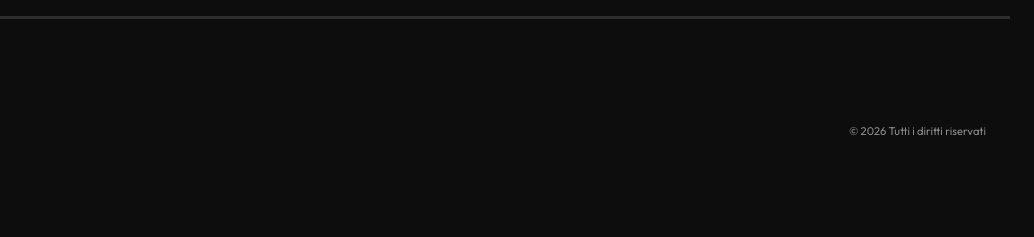
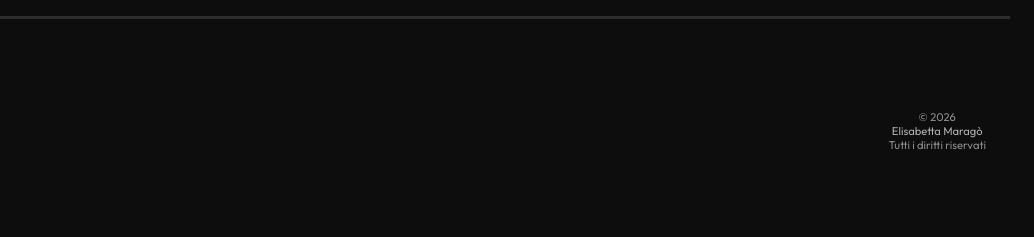
Before and after one commit to EliMarago/ElisabettaPhotography-New, a plain HTML site: page index.html in a window 1280 px wide. Shown: the part 6446-6683 px from the top of the page, 246-1280 px from the left. Drawn offline with nearby package versions, Linux system fonts and the light colour scheme.

Commit message:
add info footer

```diff
--- a/index.html
+++ b/index.html
@@ -347,7 +347,7 @@
     <footer>
       <span class="footer-logo"><img src="assets/logo-3-removebg-preview.png" alt=""><span
           class="text-primary"></span></span>
-      <small>© 2026 Tutti i diritti riservati</small>
+      <small>© 2026 <p style="color:rgb(174, 174, 174);">Elisabetta Maragò</p>  Tutti i diritti riservati</small>
     </footer>
   </section>
 
```
